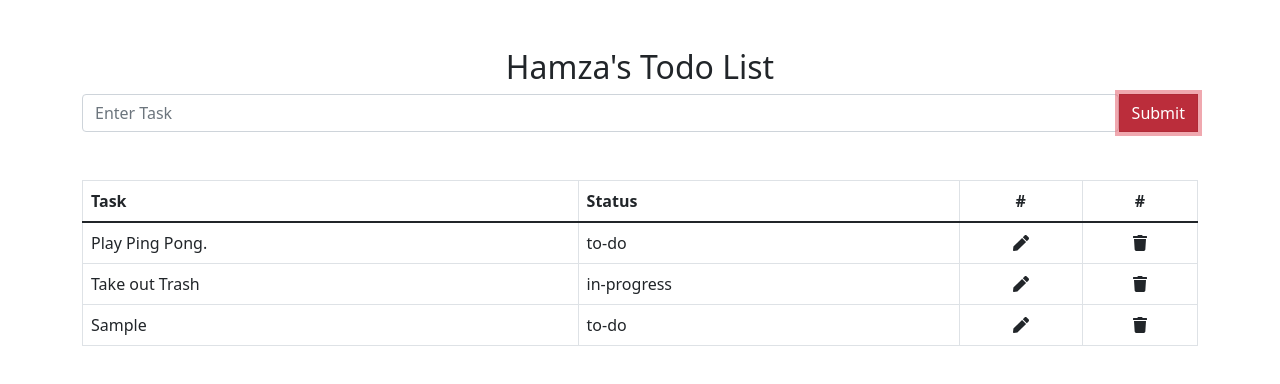
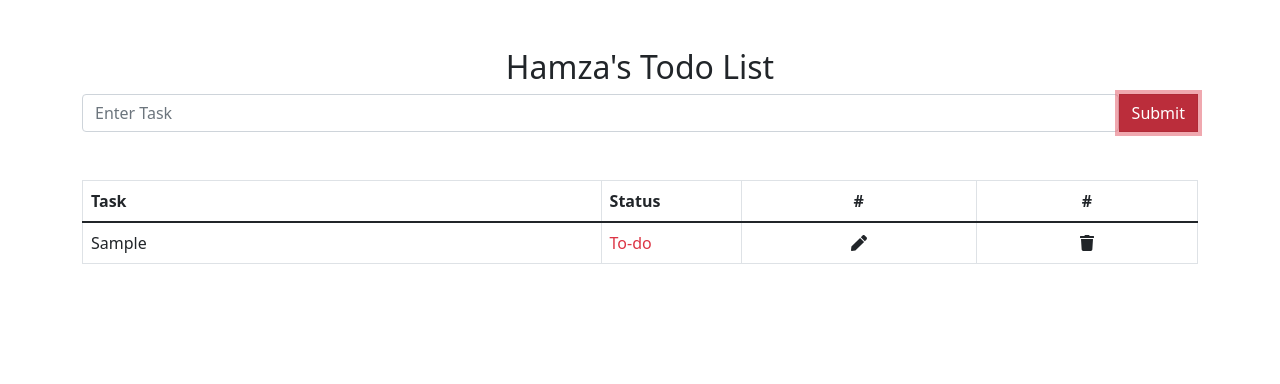
Before and after one commit to LeHamzaSh/todo-list, a Vue app: page / in a window 1280 px wide. Both pictures are taken after typing "Sample" into the empty fields and a click on the button "Submit". Shown: the top 384 px of the page. Built offline with nearby package versions, Linux system fonts and the light colour scheme.

Commit message:
Final Commit
Added bootstrap css to status properties, added a line through for completed task.

```diff
--- a/src/components/TodoApp.vue
+++ b/src/components/TodoApp.vue
@@ -22,13 +22,19 @@
   <tbody>
     <tr v-for="(task, index) in tasks" :key="index">
       <!-- Display the name of the Task -->
-      <td>{{ task.name }}</td>
+      <td><span :class="{'completedItem': task.status === 'Completed'}">{{ task.name }}</span></td>
 
       <!-- Display the status of the Task -->
-      <td>{{ task.status }}</td>
+      <!-- The Statuses are clickable to change -->
+      <td style="width: 140px"><span @click="statusChange(index)" class="pointer"
+      :class="{'text-danger': task.status === 'To-do',
+      'text-warning': task.status === 'In-progress',
+      'text-success': task.status === 'Completed'}">
+        {{ task.status }}
+        </span></td>
 
       <td>
-        <div class="text-center">
+        <div class="text-center" @click="editItem(index)">
           <span class="fa fa-pen"></span>
         </div>
       </td>
@@ -55,16 +61,12 @@ export default {
   data(){
     return{
       task: '',
-      tasks:[
-        {
-          name: 'Play Ping Pong.',
-          status: 'to-do'
-        },
-        {
-          name: 'Take out Trash',
-          status: 'in-progress'
-        }
-      ]
+      editedItem: null,
+      //update statuses array
+      statusAvailabile: ['To-do', 'In-progress', 'Completed'],
+
+      //Store items in the task array
+      tasks:[]
     }
   },
 
@@ -73,10 +75,17 @@ export default {
       if(this.task.length === 0){
         return alert('It cannot be empty!!')
       }
+      if(this.editedItem === null){
       this.tasks.push({
         name: this.task,
-        status: 'to-do'
+        status: 'To-do'
       })
+      }
+
+      else{
+        this.tasks[this.editedItem].name = this.task;
+        this.editedItem = null;
+      }
 
       // Reset the Enter Task after entering data
       this.task = '';
@@ -85,6 +94,19 @@ export default {
     deleteItem(index){
       /* Remove the Item from the array */
       this.tasks.splice(index, 1) // Remove only 1 item
+    },
+
+    editItem(index){
+      this.task = this.tasks[index].name
+      this.editedItem = index
+
+    },
+
+    statusChange(index){
+      //Loop over the statuses on each click
+      let indexTwo  =this.statusAvailabile.indexOf(this.tasks[index].status);
+      if(++indexTwo > 2) indexTwo = 0
+      this.tasks[index].status = this.statusAvailabile[indexTwo]
     }
   }
 }
@@ -92,4 +114,12 @@ export default {
 
 <!-- Add "scoped" attribute to limit CSS to this component only -->
 <style scoped>
+.pointer{
+  cursor: pointer;
+}
+
+.completedItem {
+  text-decoration: line-through;
+
+}
 </style>
```
